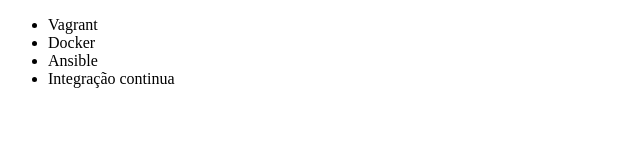
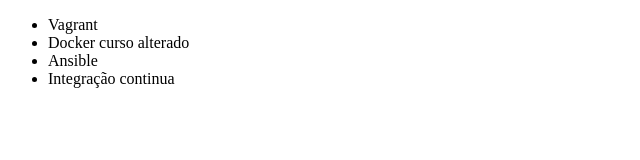
Before and after one commit to franciscocompsis/git-curso, a plain HTML site: page Index.html in a window 1280 px wide. Shown: the full height of the page, 0-640 px from the left. Drawn offline with Linux system fonts and the light colour scheme.

Commit message:
incrementando o curso docker

```diff
--- a/Index.html
+++ b/Index.html
@@ -7,7 +7,7 @@
 <body>
     <ul>
         <li>Vagrant</li>
-        <li>Docker</li>
+        <li>Docker curso alterado</li>
         <li>Ansible</li>
         <li>Integração continua  </li>
     </ul>
```
